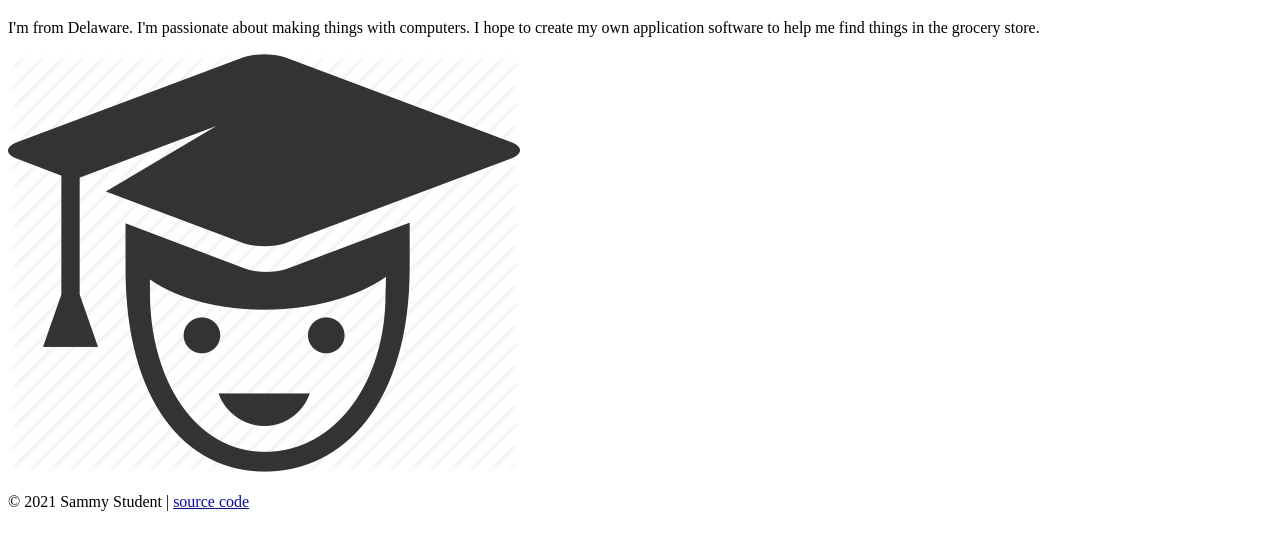
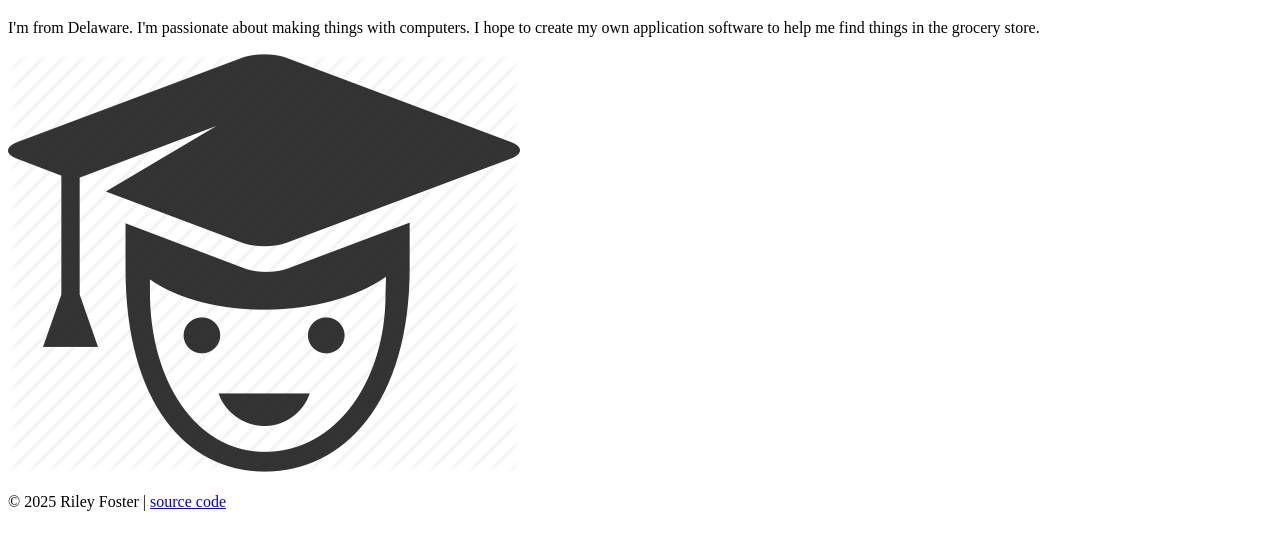
Before and after one commit to rifoster302/project-one, a plain HTML site: page about.html in a window 1280 px wide. Shown: the part 183-732 px from the top of the page. Drawn offline with Linux system fonts and the light colour scheme.

Commit message:
Update about.html

```diff
--- a/about.html
+++ b/about.html
@@ -27,7 +27,7 @@
     </div>
 
     <footer>
-      <p>&copy; 2021 Sammy Student |
+      <p>&copy; 2025 Riley Foster |
         <a href="https://github.com/prof-rossetti/student-site">source code</a>
       </p>
     </footer>
```
